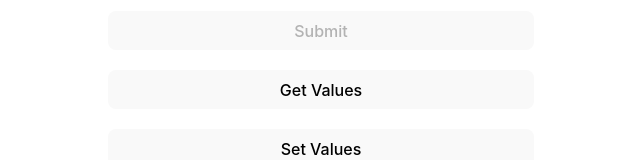
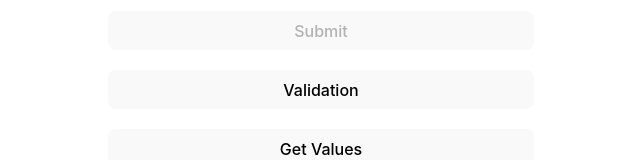
Before and after one commit to ain-afridi/react-hook-form, a React (Vite) app: page / in a window 1280 px wide. Shown: the part 1017-1177 px from the top of the page, without its empty margins (319-959 px from the left). Built offline with nearby package versions, Linux system fonts and the light colour scheme.

Commit message:
mannual trigger validation

```diff
--- a/src/components/YoutubeForm.tsx
+++ b/src/components/YoutubeForm.tsx
@@ -34,6 +34,7 @@ export const YoutubeForm = () => {
       age: 0,
       dob: new Date(),
     },
+    mode: 'onBlur',
     // defaultValues: async() => {
 
     //   const response = await fetch(
@@ -58,6 +59,7 @@ export const YoutubeForm = () => {
     setValue,
     watch,
     reset,
+    trigger
   } = form;
 
   const { fields, append, remove } = useFieldArray({
@@ -69,14 +71,14 @@ export const YoutubeForm = () => {
     errors,
     isDirty,
     isValid,
-    isSubmitting,
-    isSubmitted,
+    // isSubmitting,
+    // isSubmitted,
     isSubmitSuccessful,
-    submitCount,
+    // submitCount,
     // touchedFields, dirtyFields,
   } = formState;
 
-  console.log({ isSubmitting, isSubmitted, isSubmitSuccessful, submitCount });
+  // console.log({ isSubmitting, isSubmitted, isSubmitSuccessful, submitCount });
 
   // console.log('TouchedFields', touchedFields);
   // console.log('DirtyFields', dirtyFields);
@@ -178,6 +180,14 @@ export const YoutubeForm = () => {
                     !fieldValue.endsWith("baddomain.com") ||
                     "This domain is not supported"
                   );
+                },
+                emailAvaliable: async (fieldValue) => {
+                  const response = await fetch(
+                    `https://jsonplaceholder.typicode.com/users?email=${fieldValue}`
+                  );
+                  const data = await response.json();
+
+                  return data.length === 0 || "Email already exists";
                 },
               },
             })}
@@ -305,6 +315,9 @@ export const YoutubeForm = () => {
             Submit
           </button>
 
+          <button type="button" onClick={() => trigger()}>
+            Validation
+          </button>
           <button type="button" onClick={handleGetValues}>
             Get Values
           </button>
```
